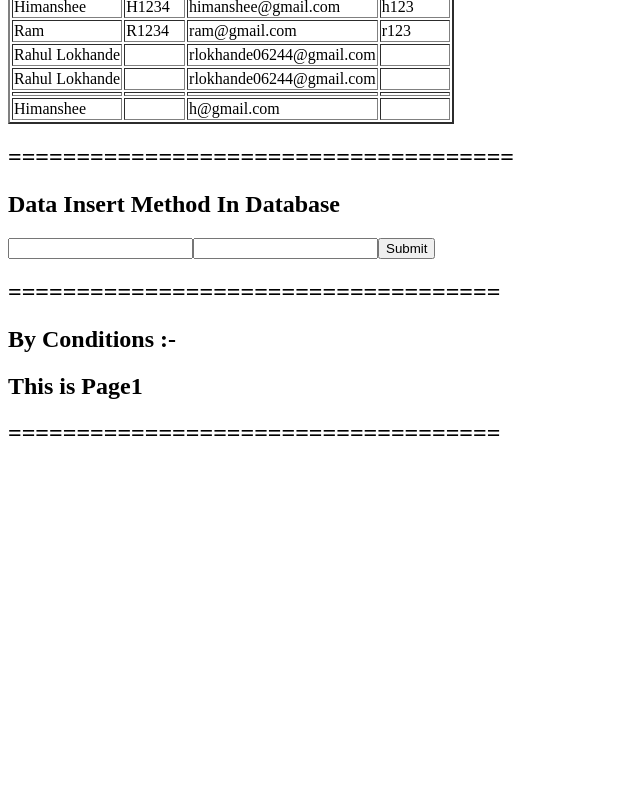
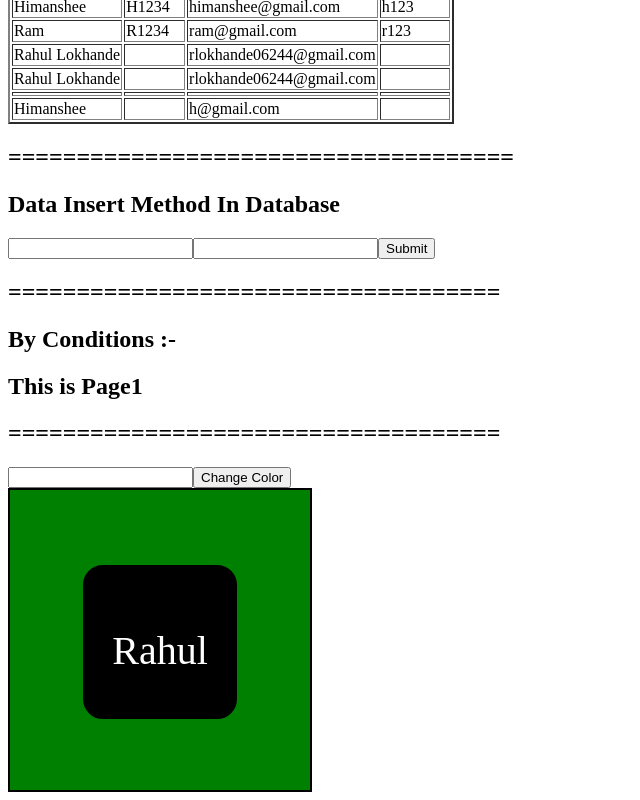
Before and after one commit to rahullokhande123/React_codes, a React (Vite) app: page / in a window 1280 px wide. Shown: the part 2756-3556 px from the top of the page, without its empty margins (0-640 px from the left). Before the commit the page ends 3223 px from the top, so only its background shows below. Built offline with nearby package versions, Linux system fonts and the light colour scheme; data requests are answered from the project's data file.

Commit message:
React.js

```diff
--- a/src/App.jsx
+++ b/src/App.jsx
@@ -8,6 +8,9 @@ import Page4 from "./components/Page4";
 import img1 from "./r1.jpg"
 
 import { useEffect, useState } from "react";
+
+import { myContext } from "./Context";
+import { useContext } from "react";
 
 const name="Rahul";
 const age=24;
@@ -60,6 +63,9 @@ const myhead1={
 const myName=(nm)=>{
   alert(" This is area of : " + nm + ","+" let's play ")
 }
+
+// ============================================
+
 
 
 const App=()=>{
@@ -151,6 +157,10 @@ const App=()=>{
   },4000)
 
   // =====================================================
+
+  const {color2,setColor2}=useContext(myContext)
+  const [txt,setTex]=useState("")
+
   return(
 
     <>
@@ -237,7 +247,13 @@ const App=()=>{
 
     <h2>====================================</h2>
 
-
+     <input type="text" value={txt} onChange={(e)=>{setTex(e.target.value)}} />
+     <button onClick={()=>{setColor2(txt)}} >Change Color</button>
+     <div style={{width:"300px",height:"300px",border:"2px solid black",backgroundColor:color2}}>
+          <div style={{width:"150px",height:"150px",border:"2px solid black",backgroundColor:"black",margin:"auto",marginTop:"25%",borderRadius:"20px"}}>
+          <div align="center" style={{marginTop:"40%",color:"white",fontSize:"40px"}} >Rahul</div>
+          </div>
+     </div>
 
 
     </>
--- a/src/Context.jsx
+++ b/src/Context.jsx
@@ -39,12 +39,12 @@ import { useState } from "react"
 const myContext=createContext();
 const ColorContext=({children})=>{
 
-    const [color,setColor]=useState("green")
+    const [color2,setColor2]=useState("green")
 
     return(
         <>
 
-         <myContext.Provider value={{color,setColor}}>
+         <myContext.Provider value={{color2,setColor2}}>
             {children}
          </myContext.Provider>
 
```
